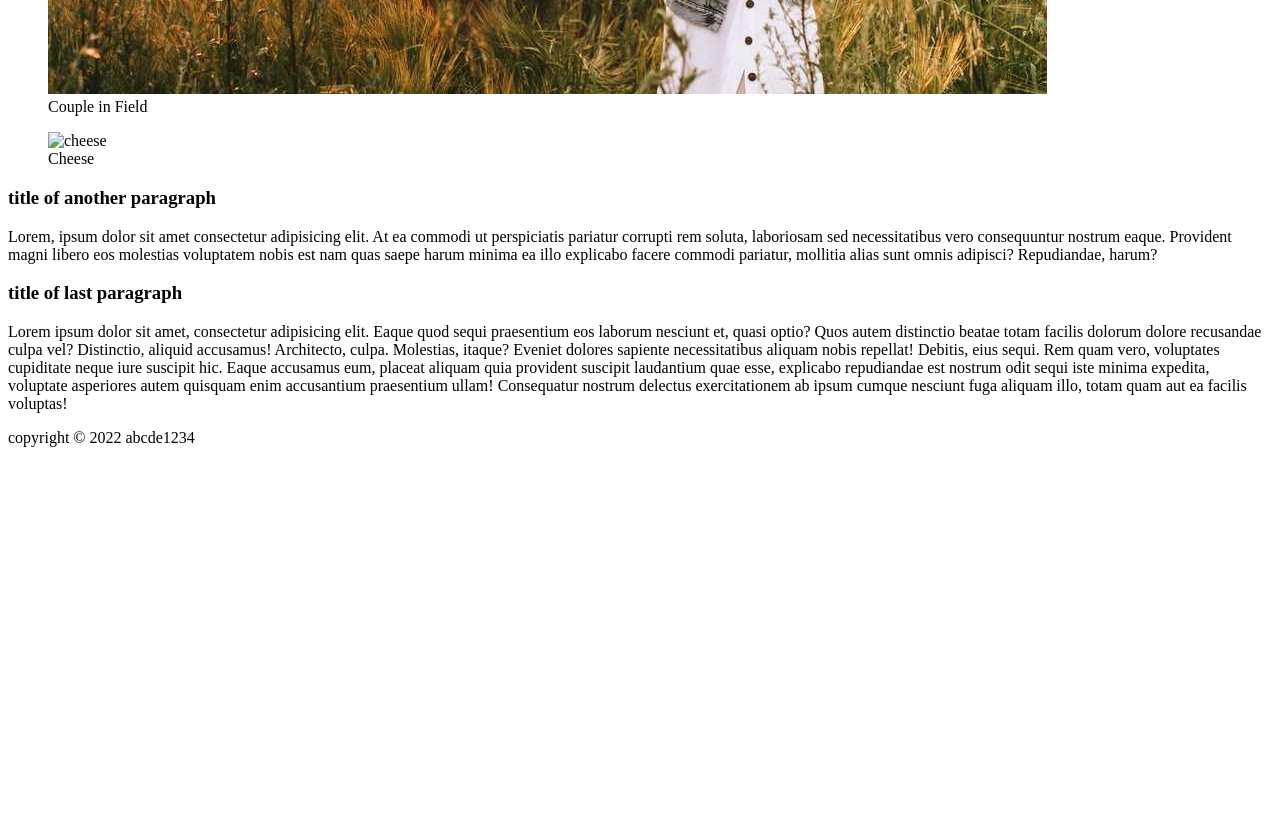
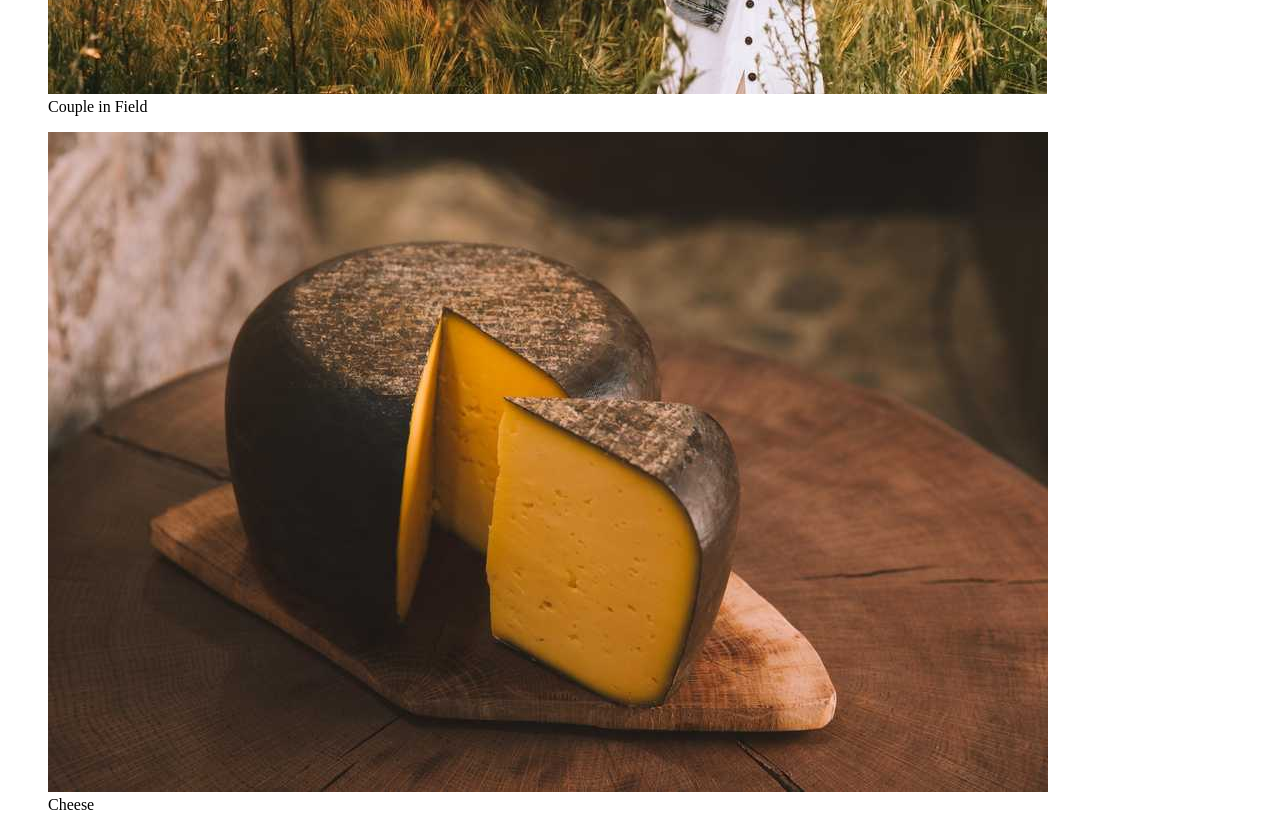
Before and after one commit to icm213/myWebpage, a plain HTML site: page index.html in a window 1280 px wide. Shown: the part 2080-2897 px from the top of the page. Before the commit the page ends 2543 px from the top, so only its background shows below. Drawn offline with nearby package versions, Linux system fonts and the light colour scheme; files whose address does not match are found by name.

Commit message:
Update index.html

```diff
--- a/index.html
+++ b/index.html
@@ -41,7 +41,7 @@
                         <figcaption>Couple in Field</figcaption>
                     </figure>
                     <figure>
-                        <img class="pic" src="../zabawa/pics/Depositphotos_214848446_S.jpg" alt="cheese"></img>
+                        <img class="pic" src="pics/Depositphotos_214848446_S.jpg" alt="cheese"></img>
                         <figcaption>Cheese</figcaption>
                     </figure>
                 </div>
```
